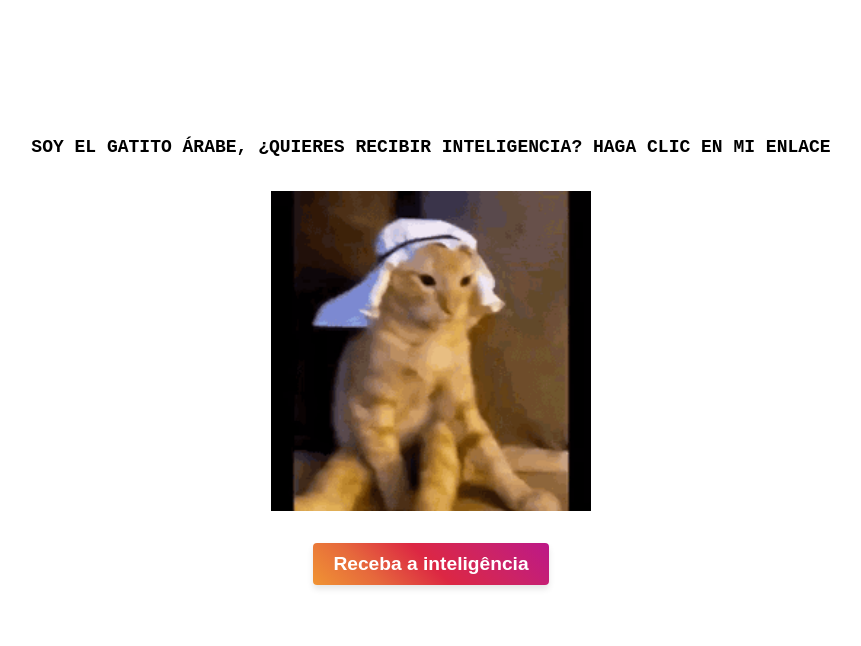
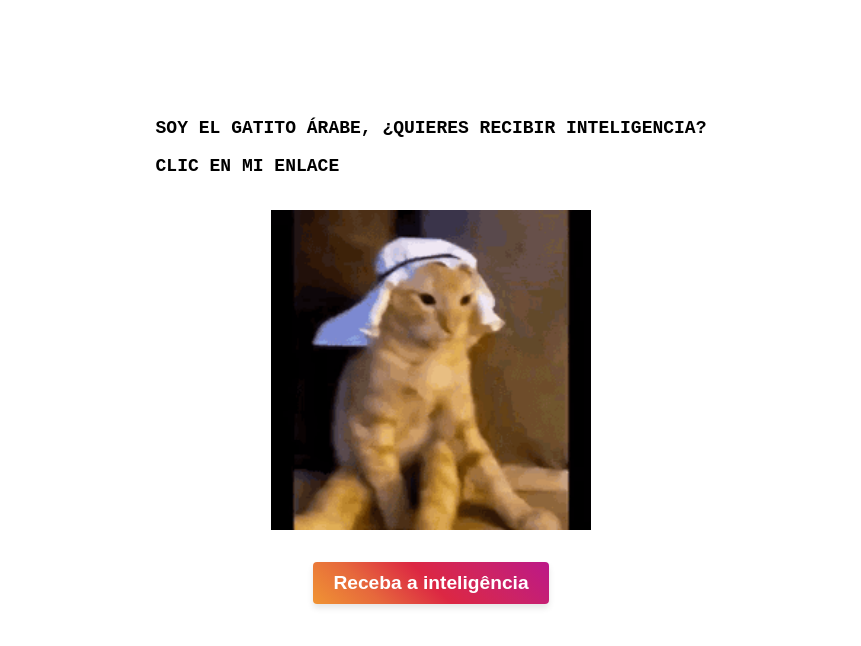
Before and after one commit to lucasnbat/clone-tabnews-lucasnbat, a Next.js app: page / in a window 1280 px wide. Shown: the top 646 px of the page, without its empty margins (209-1070 px from the left). Built offline with nearby package versions, Linux system fonts and the light colour scheme.

Commit message:
add quebra de linha

```diff
--- a/pages/index.js
+++ b/pages/index.js
@@ -9,7 +9,8 @@ function Home() {
         setShowModal(!showModal);
     }
 
-    const string = 'Soy el gatito árabe, ¿quieres recibir inteligencia?' + '\n' + 'Haga clic en mi enlace';
+    const stringHeader = 'Soy el gatito árabe, ¿quieres recibir inteligencia?';
+    const stringBody = 'Clic en mi enlace'
 
     return (
         <>
@@ -17,7 +18,10 @@ function Home() {
                 <div className={styles.contentContainer}>
                     <div className={styles.textContainer}>
                         <p>
-                            {string.toUpperCase()}
+                            {stringHeader.toUpperCase()}
+                        </p>
+                        <p>
+                            {stringBody.toUpperCase()}
                         </p>
                     </div>
                     <GitComponent />
```
